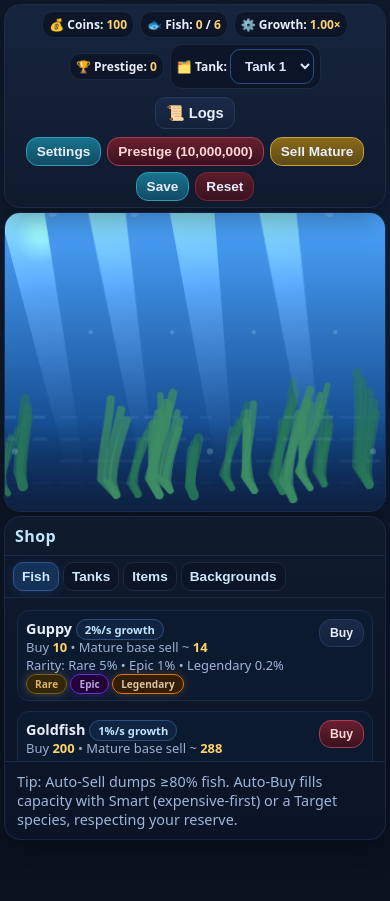
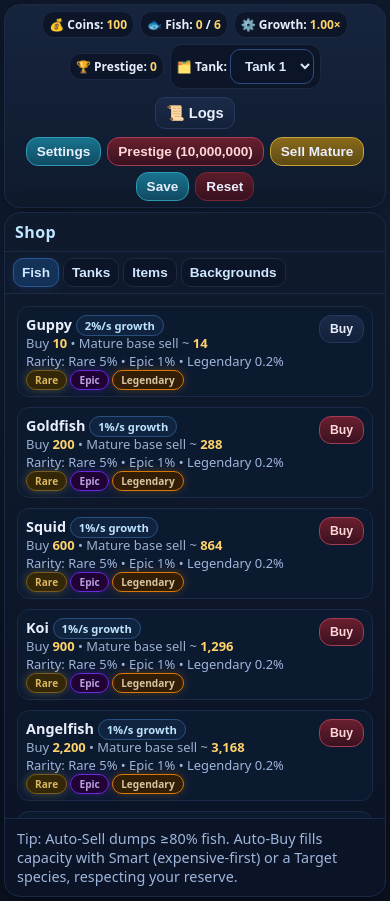
Before and after one commit to LegendaryDrogan/Aquarium-Tycoon, a plain HTML site: page docs/index.html in a window 390 px wide. Before the commit the page ends 844 px from the top, so only its background shows below. Drawn offline with Linux system fonts and the light colour scheme; animation ran at ten frames a second.

Commit message:
🎮 v2.8.1 - Mobile UI Improvements & Debug Speed Controls
Features:
- Redesigned mobile layout for better scrolling
- Tank hidden on mobile to prioritize shop/controls
- Password changed to 123456 for easier access
- Debug speed dropdown (1x - 100x) for rapid testing

Changes:
- styles.css: Improved mobile layout, removed max-height on shop
- game.js: Added debugSpeedMultiplier to growth calculations
- index.html: Added debug speed dropdown to settings

Mobile Improvements:
- Body scrolling enabled on mobile
- Shop now scrollable with smooth iOS scrolling
- Removed height restrictions for better mobile UX

🤖 Generated with [Claude Code](https://claude.com/claude-code)

Co-Authored-By: Claude <noreply@anthropic.com>

```diff
--- a/docs/game.js
+++ b/docs/game.js
@@ -1,17 +1,20 @@
 /* ==========================================
-   Aquarium Tycoon (v2.8.0)
-   - Mobile-friendly responsive design
-   - Touch controls optimized
-   - Password-protected automation features
+   Aquarium Tycoon (v2.8.1)
+   - Improved mobile UI and scrolling
+   - Simplified automation password
+   - Debug speed controls for testing
    - Enhanced sprite rendering with realistic details
    - Modular file structure for easier development
    ========================================== */
-const GAME_VERSION = '2.8.0';
+const GAME_VERSION = '2.8.1';
 const PRESTIGE_BASE = 10_000_000; // starting prestige price
-const AUTOMATION_PASSWORD = 'Ch@s3R0cks'; // Password for automation features
+const AUTOMATION_PASSWORD = '123456'; // Password for automation features
 
 // Automation unlock state
 let automationUnlocked = false;
+
+// Debug speed multiplier
+let debugSpeedMultiplier = 1;
 
 /* ---- Backgrounds ---- */
 const backgrounds = [
@@ -113,6 +116,7 @@ const audioToggle = document.getElementById('audioToggle');
 const audioVol = document.getElementById('audioVol');
 const fpsCapSel = document.getElementById('fpsCap');
 const vizIntensity = document.getElementById('vizIntensity');
+const debugSpeedSel = document.getElementById('debugSpeed');
 const closeSettings = document.getElementById('closeSettings');
 
 const canvas = document.getElementById('aquarium');
@@ -1454,7 +1458,7 @@ function simulateAll(dt){
     const gMult=growthMultiplier(t);
     for(const f of t.fish){
       const sp=species.find(s=>s.id===f.sp);
-      f.age+=dt; f.size=clamp(f.size + sp.growth*gMult*dt, 0, 1);
+      f.age+=dt; f.size=clamp(f.size + sp.growth*gMult*dt*debugSpeedMultiplier, 0, 1);
       f.wobble += dt*2; f.vy += Math.sin(f.wobble)*2*dt; f.x += f.vx*dt; f.y += f.vy*dt;
       if(f.x<50){f.x=50; f.vx=Math.abs(f.vx); f.dir=1;}
       if(f.x>viewW-50){f.x=viewW-50; f.vx=-Math.abs(f.vx); f.dir=-1;}
@@ -1540,7 +1544,7 @@ function applyOfflineProgressAll(){
     let matured=0;
     for(const f of t.fish){
       const sp=species.find(s=>s.id===f.sp);
-      f.size = clamp(f.size + sp.growth*gMult*secs, 0, 1);
+      f.size = clamp(f.size + sp.growth*gMult*secs*debugSpeedMultiplier, 0, 1);
       if(f.size>=0.8) matured++;
     }
     log(`${t.name}: while away (${(secs/3600).toFixed(2)}h), ${matured} fish matured.`);
@@ -1683,6 +1687,10 @@ fpsCapSel.onchange = ()=>{
 vizIntensity.oninput = ()=>{
   state.settings.intensity = Number(vizIntensity.value||1);
 };
+debugSpeedSel.onchange = ()=>{
+  debugSpeedMultiplier = parseInt(debugSpeedSel.value,10)||1;
+  log(`Debug speed set to ${debugSpeedMultiplier}x. Fish will grow ${debugSpeedMultiplier}x faster!`);
+};
 
 /* ---- Boot ---- */
 function applyTankBackground(){
--- a/docs/index.html
+++ b/docs/index.html
@@ -3,7 +3,7 @@
 <head>
 <meta charset="utf-8" />
 <meta name="viewport" content="width=device-width, initial-scale=1" />
-<title>Aquarium Tycoon — v2.8.0</title>
+<title>Aquarium Tycoon — v2.8.1</title>
 <link rel="stylesheet" href="styles.css">
 </head>
 <body>
@@ -76,6 +76,18 @@
       </label>
       <label>Visual Intensity <input type="range" id="vizIntensity" min="0.5" max="1.5" step="0.05" value="1" style="width:180px"></label>
     </div>
+    <div class="row">
+      <label>Debug Speed
+        <select id="debugSpeed">
+          <option value="1" selected>1x (Normal)</option>
+          <option value="2">2x</option>
+          <option value="5">5x</option>
+          <option value="10">10x</option>
+          <option value="50">50x</option>
+          <option value="100">100x (Instant)</option>
+        </select>
+      </label>
+    </div>
     <div class="footer">
       <button id="closeSettings" class="btn-accent">Close</button>
     </div>
--- a/docs/styles.css
+++ b/docs/styles.css
@@ -599,12 +599,18 @@ canvas {
 }
 
 @media (max-width: 768px) {
+  body {
+    overflow: auto; /* Allow scrolling on mobile */
+  }
+
   .app {
     grid-template-columns: 1fr;
-    grid-template-rows: auto auto 1fr;
-    grid-template-areas: 'top' 'tank' 'shop';
+    grid-template-rows: auto 1fr;
+    grid-template-areas: 'top' 'shop';
     padding: 8px;
     gap: 8px;
+    height: auto; /* Allow natural height */
+    min-height: 100vh;
   }
 
   .topbar {
@@ -635,13 +641,17 @@ canvas {
   }
 
   .shop {
-    max-height: 45vh;
-    min-height: 200px;
+    max-height: none; /* Remove max-height restriction */
+    min-height: calc(100vh - 200px); /* Give shop more space */
+  }
+
+  .list {
+    -webkit-overflow-scrolling: touch; /* Smooth scrolling on iOS */
+    max-height: calc(100vh - 320px); /* Ensure scrollable area */
   }
 
   .tank {
-    min-height: 300px;
-    order: -1; /* Show tank first on mobile */
+    display: none; /* Hide tank on mobile to save space */
   }
 
   .overlay {
@@ -674,6 +684,7 @@ canvas {
     padding: 6px 8px;
     gap: 4px;
     overflow-x: auto;
+    -webkit-overflow-scrolling: touch;
   }
 
   .tab {
--- a/styles.css
+++ b/styles.css
@@ -599,12 +599,18 @@ canvas {
 }
 
 @media (max-width: 768px) {
+  body {
+    overflow: auto; /* Allow scrolling on mobile */
+  }
+
   .app {
     grid-template-columns: 1fr;
-    grid-template-rows: auto auto 1fr;
-    grid-template-areas: 'top' 'tank' 'shop';
+    grid-template-rows: auto 1fr;
+    grid-template-areas: 'top' 'shop';
     padding: 8px;
     gap: 8px;
+    height: auto; /* Allow natural height */
+    min-height: 100vh;
   }
 
   .topbar {
@@ -635,13 +641,17 @@ canvas {
   }
 
   .shop {
-    max-height: 45vh;
-    min-height: 200px;
+    max-height: none; /* Remove max-height restriction */
+    min-height: calc(100vh - 200px); /* Give shop more space */
+  }
+
+  .list {
+    -webkit-overflow-scrolling: touch; /* Smooth scrolling on iOS */
+    max-height: calc(100vh - 320px); /* Ensure scrollable area */
   }
 
   .tank {
-    min-height: 300px;
-    order: -1; /* Show tank first on mobile */
+    display: none; /* Hide tank on mobile to save space */
   }
 
   .overlay {
@@ -674,6 +684,7 @@ canvas {
     padding: 6px 8px;
     gap: 4px;
     overflow-x: auto;
+    -webkit-overflow-scrolling: touch;
   }
 
   .tab {
```
Also changed, not shown: game.js (+16 -8 lines), index.html (+13 -1 lines).
